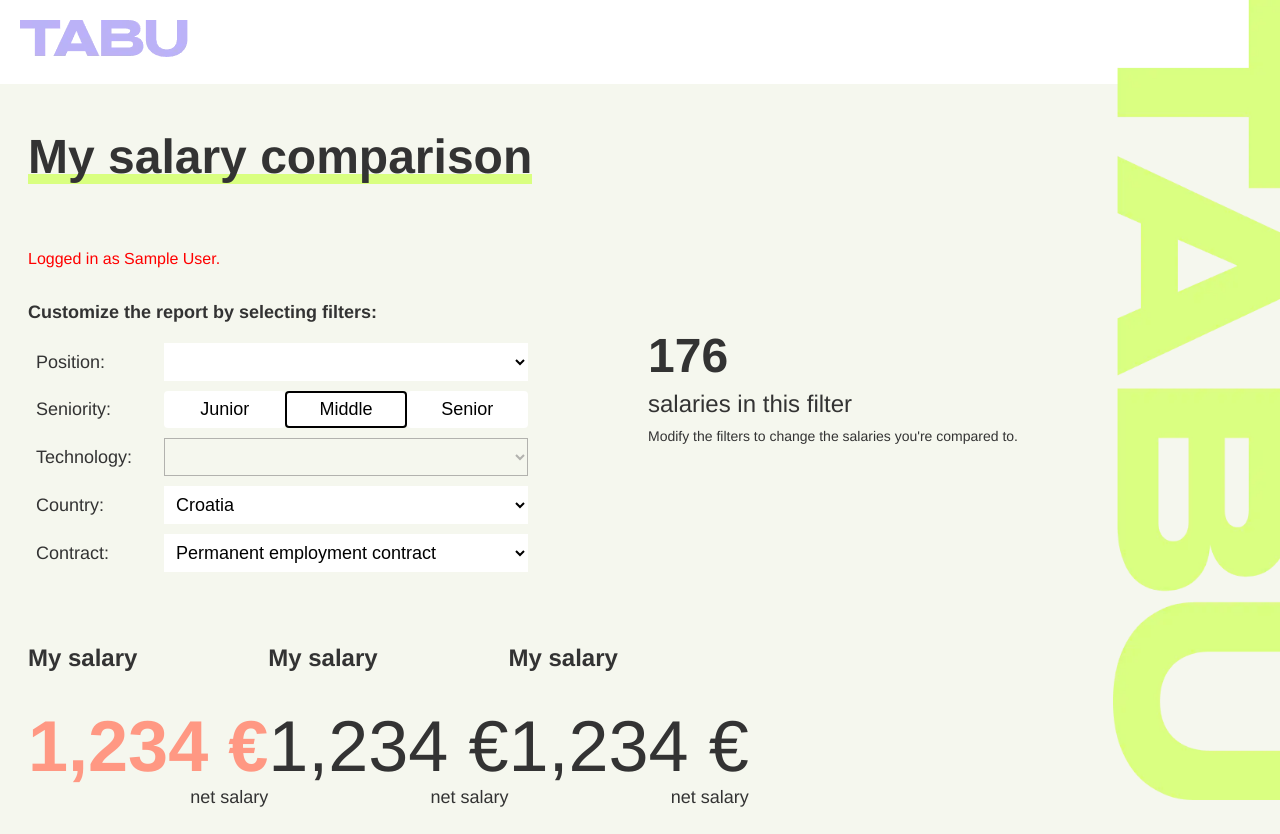
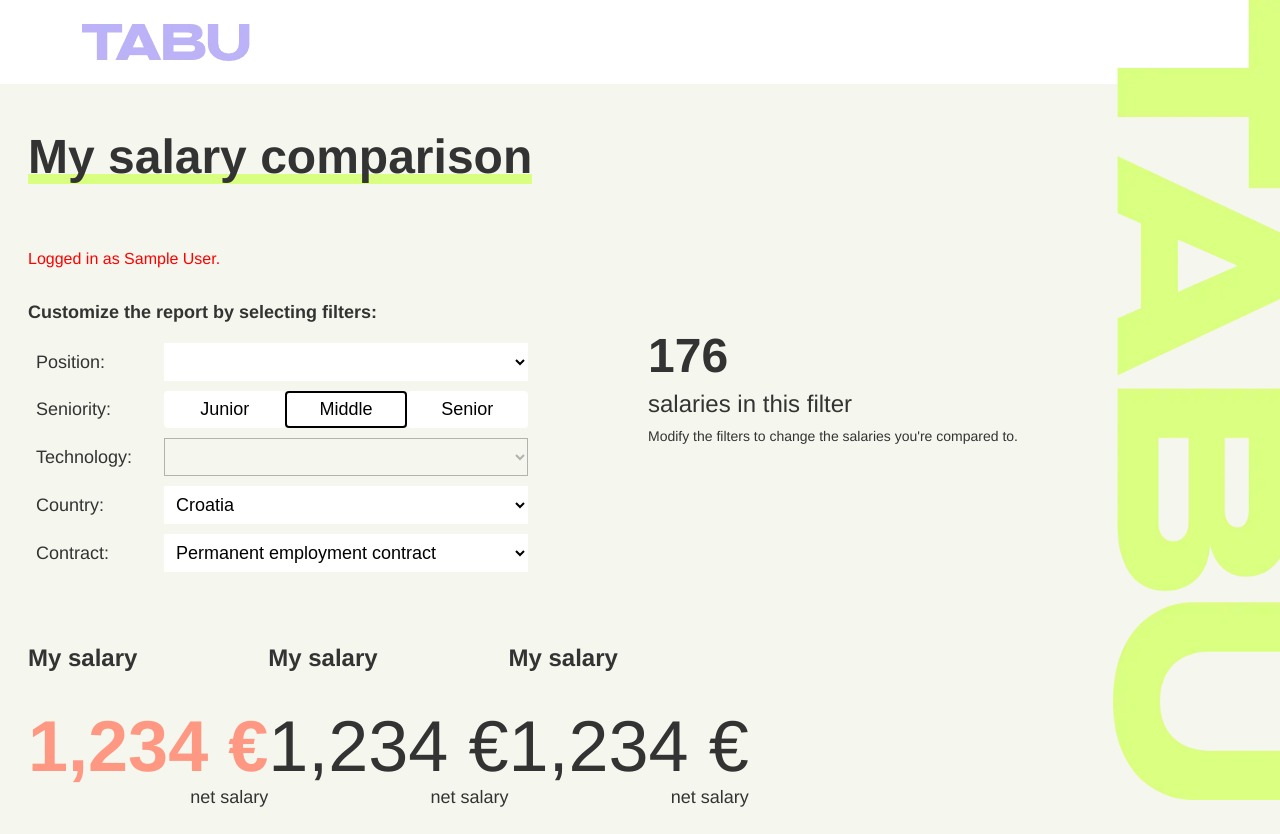
Before and after one commit to Vatroslav/tabu-app, a Vue app: page /results in a window 1280 px wide. Built offline with nearby package versions, Linux system fonts and the light colour scheme; no server answers; sample sign-in values are in the browser's storage; what vue3-google-login would draw is missing.

Commit message:
Improving small details to make it look more like the design.

```diff
--- a/index.html
+++ b/index.html
@@ -9,9 +9,11 @@
 </head>
 
 <body>
-  <img src="tabu_big_logo.webp" alt="Tabu Logo" class="big-logo" />
-  <img src="tabu_big_logo_mobile.webp" alt="Tabu Logo" class="big-logo-mobile" />
-  <div id="app"></div>
+  <div class="container">
+    <div id="app"></div>
+    <img src="tabu_big_logo.webp" alt="Tabu Logo" class="big-logo" />
+    <img src="tabu_big_logo_mobile.webp" alt="Tabu Logo" class="big-logo-mobile" />
+  </div>
   <script type="module" src="/src/main.ts"></script>
 </body>
 
@@ -32,15 +34,12 @@
 
 <style>
   body {
-    height: 100%;
     font-family: Avenir, Helvetica, Arial, sans-serif;
     -webkit-font-smoothing: antialiased;
     -moz-osx-font-smoothing: grayscale;
     text-align: center;
     color: #333333;
     background-color: #f5F7EE;
-    overflow: hidden;
-    /* Prevents scrolling but is required only on the login page */
   }
 
   .big-logo {
@@ -53,11 +52,9 @@
   }
 
   .big-logo-mobile {
-    position: absolute;
-    bottom: 0;
-    left: 0;
-    max-height: 100vh;
-    max-width: 100vw;
+    width: 100%;
+    object-fit: cover;
+    padding-top: 50px;
     z-index: -1;
   }
 
--- a/src/components/LoginItem.vue
+++ b/src/components/LoginItem.vue
@@ -51,7 +51,7 @@ const callback: CallbackTypes.CredentialCallback = async response => {
   flex-direction: column;
   align-items: center;
   justify-content: center;
-  height: 100vh;
+  height: 80vh;
 }
 
 
--- a/src/components/NavbarItem.vue
+++ b/src/components/NavbarItem.vue
@@ -7,11 +7,12 @@
 <style scoped>
 nav {
     background-color: white;
-    height: 84px;
     z-index: -2;
     position: absolute;
     top: 0;
     left: 0;
+    display: flex;
+    align-items: center;
     width: 100%;
 }
 
@@ -30,13 +31,24 @@ a {
     text-decoration: none;
 }
 
-.small-logo-app {
-    position: absolute;
-    left: 10px;
-    top: 10px;
-    max-height: 50vh;
-    max-width: 50vw;
-    z-index: 1;
-    padding: 10px;
+@media (max-width: 768px) {
+    nav {
+        height: 60px;
+    }
+
+    .small-logo-app {
+        padding: 25px;
+    }
+}
+
+
+@media (min-width: 768px) {
+    nav {
+        height: 84px;
+    }
+
+    .small-logo-app {
+        padding: 82px;
+    }
 }
 </style>
--- a/src/views/LoginView.vue
+++ b/src/views/LoginView.vue
@@ -1,5 +1,22 @@
 <script setup lang="ts">
-import Login from '@/components/LoginItem.vue'
+import { onMounted, onUnmounted } from 'vue';
+import Login from '@/components/LoginItem.vue';
+
+const disableScroll = () => {
+  document.body.style.overflow = 'hidden';
+};
+
+const enableScroll = () => {
+  document.body.style.overflow = '';
+};
+
+onMounted(() => {
+  disableScroll();
+});
+
+onUnmounted(() => {
+  enableScroll();
+});
 </script>
 
 <template>
--- a/src/views/ResultsView.vue
+++ b/src/views/ResultsView.vue
@@ -303,7 +303,6 @@ h1::after {
 
 /* ----------------- Media queries ----------------- */
 
-/* Large screens */
 @media (min-width: 768px) {
 
     h1 {
@@ -364,7 +363,6 @@ h1::after {
     }
 }
 
-/* Mobile phones */
 @media (max-width: 768px) {
 
     h1 {
```
